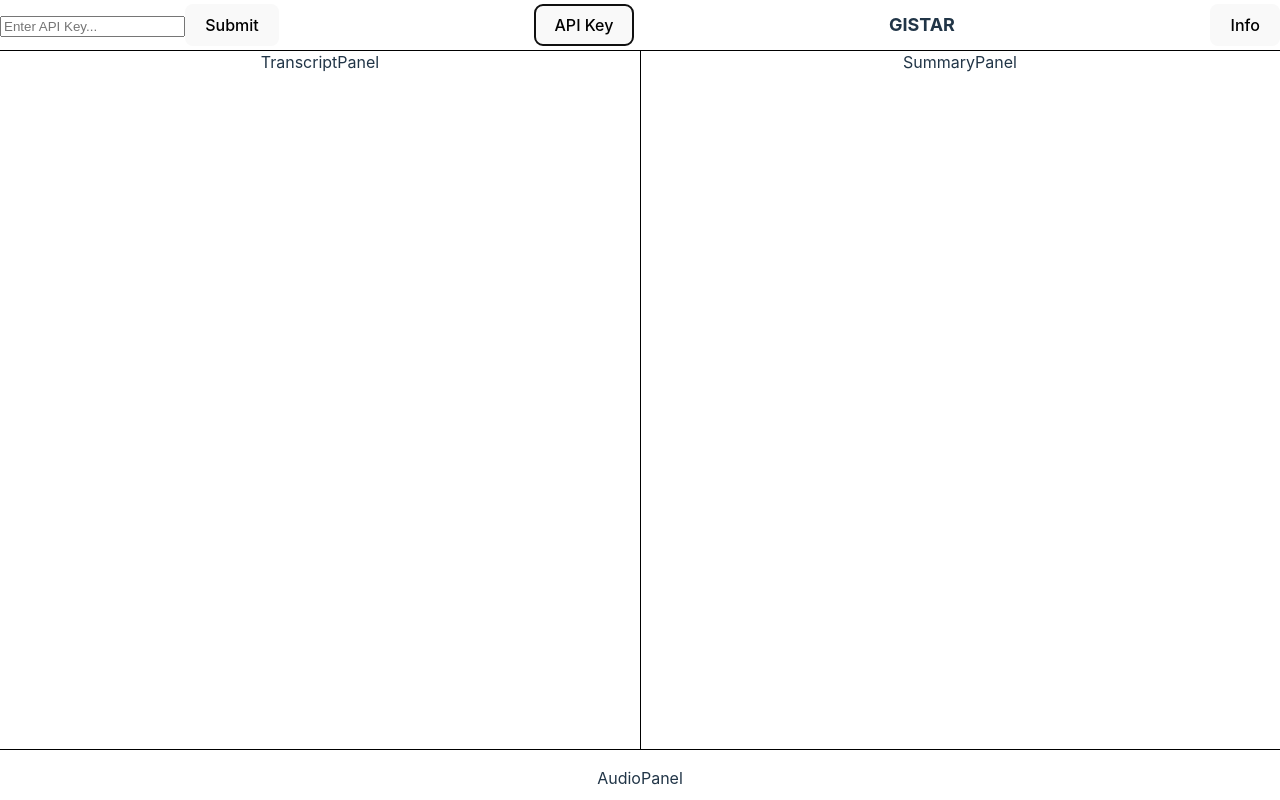
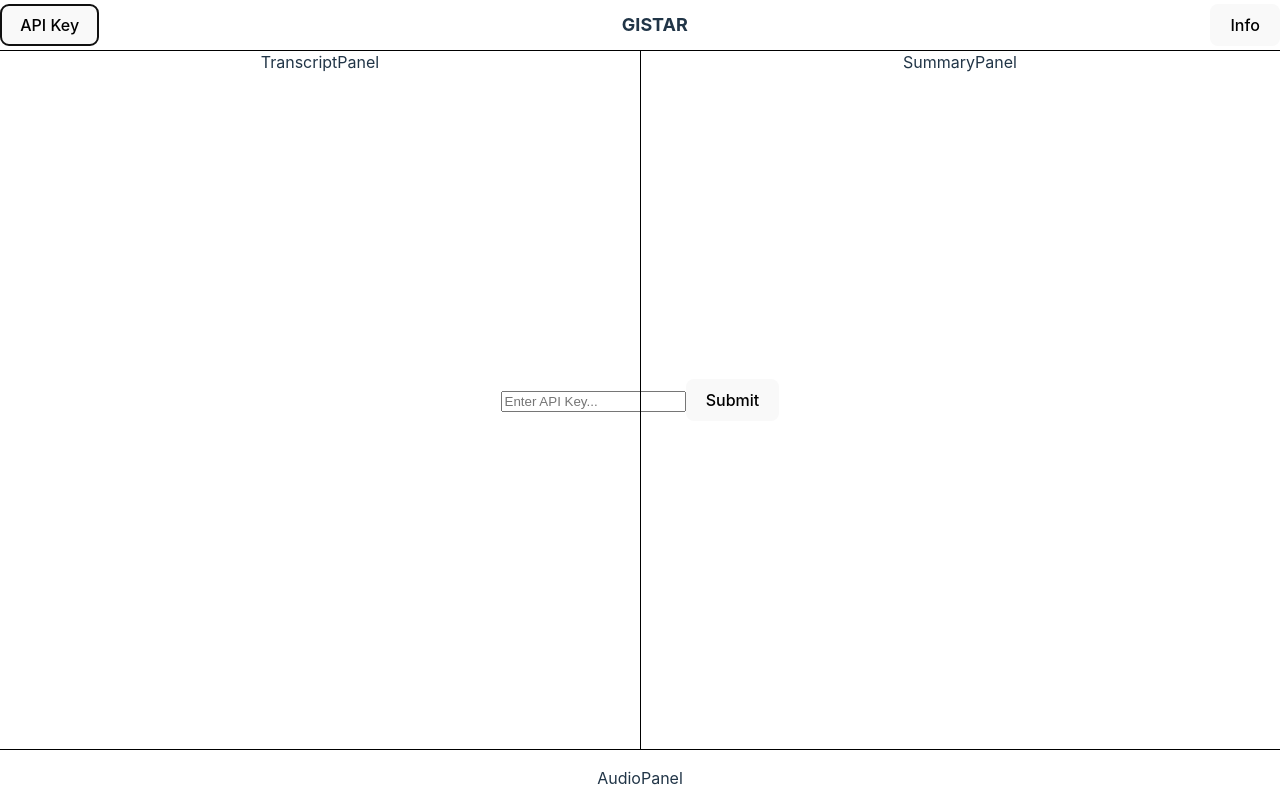
Before and after one commit to Carsonthemonkey/GIST, a React (Vite) app: page / in a window 1280 px wide. Both pictures are taken after a click on the button "API Key". Built offline with nearby package versions, Linux system fonts and the light colour scheme.

Commit message:
Makes APIPopUp a component
separates it from toolbar

```diff
--- /dev/null
+++ b/src/components/APIPopUp.tsx
@@ -0,0 +1,42 @@
+import React, { useState } from 'react'
+
+interface Props {
+    isPopupOpen: boolean;
+    togglePopup: () => void;
+}
+
+const APIPopUp = (props: Props) => {
+    const [inputValue, setInputValue] = useState('');
+
+    const handleInputChange = (event: React.ChangeEvent<HTMLInputElement>) => {
+        setInputValue(event.target.value);
+    };
+
+    const handleSubmit = (event: React.FormEvent<HTMLFormElement>) => {
+        event.preventDefault();
+        // Do something with the input value, e.g. submit to server or update state
+        console.log(inputValue); // TODO remove this
+        setInputValue('');
+        props.togglePopup();
+    };
+
+    return (
+        <div>
+            {props.isPopupOpen && (
+            <div>
+                <form onSubmit={handleSubmit}>
+                <input
+                    type="password"
+                    value={inputValue}
+                    onChange={handleInputChange}
+                    placeholder="Enter API Key..."
+                />
+                <button type="submit">Submit</button>
+                </form>
+            </div>
+            )}
+        </div>
+    )
+}
+
+export default APIPopUp
--- a/src/components/Toolbar.tsx
+++ b/src/components/Toolbar.tsx
@@ -1,44 +1,24 @@
 import React, { useState } from 'react'
 import '../styles/Toolbar.css'
+import APIPopUp from './APIPopUp';
 
 const Toolbar = () => {
   const [isPopupOpen, setIsPopupOpen] = useState(false);
-  const [inputValue, setInputValue] = useState('');
 
   const togglePopup = () => {
     setIsPopupOpen(!isPopupOpen);
   };
 
-  const handleInputChange = (event: React.ChangeEvent<HTMLInputElement>) => {
-    setInputValue(event.target.value);
-  };
-
-  const handleSubmit = (event: React.FormEvent<HTMLFormElement>) => {
-    event.preventDefault();
-    // Do something with the input value, e.g. submit to server or update state
-    console.log(inputValue); // TODO remove this
-    setInputValue('');
-    setIsPopupOpen(false);
-  };
-
   return (
-    <div id="toolbar">
-        <button onClick={togglePopup} id="api-button">API Key</button>
-        {isPopupOpen && (
-          <div>
-            <form onSubmit={handleSubmit}>
-              <input
-                type="password"
-                value={inputValue}
-                onChange={handleInputChange}
-                placeholder="Enter API Key..."
-              />
-              <button type="submit">Submit</button>
-            </form>
-          </div>
-        )}
-        <h1 id="app-name">GISTAR</h1>
-        <button id="info-button">Info</button>
+    <div>
+      <div id="toolbar">
+          <button onClick={togglePopup} id="api-button">API Key</button>
+          <h1 id="app-name">GISTAR</h1>
+          <button id="info-button">Info</button>
+      </div>
+      {isPopupOpen && (
+            <APIPopUp isPopupOpen={isPopupOpen} togglePopup={togglePopup} />
+          )}
     </div>
   )
 }
```
